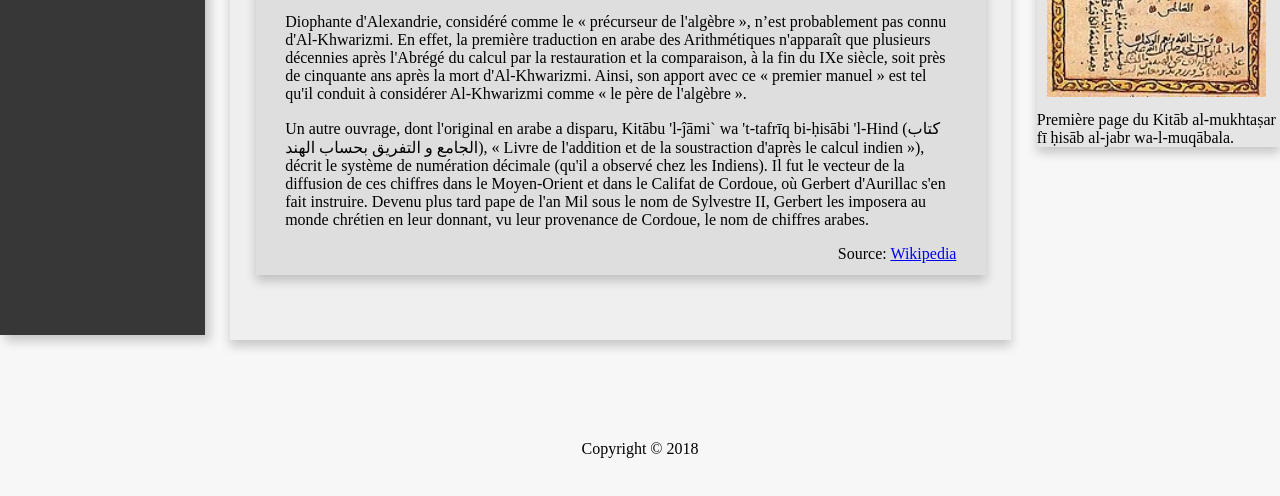
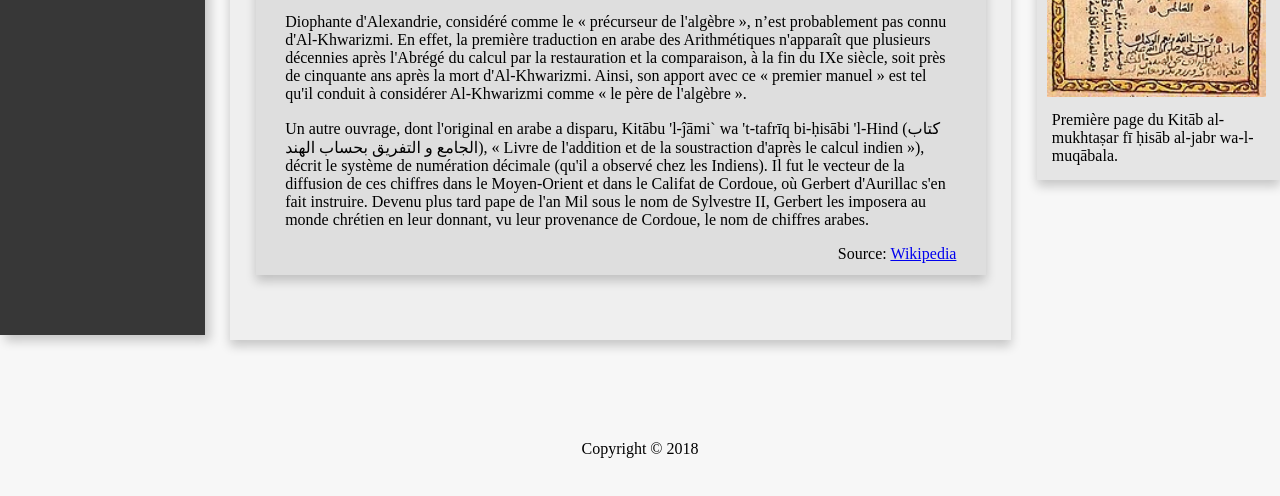
Before and after one commit to Legend96th/web-project, a plain HTML site: page math.html in a window 1280 px wide. Shown: the part 402-898 px from the top of the page. Drawn offline with Linux system fonts and the light colour scheme.

Commit message:
Fixed text spaces in aside

```diff
--- a/css/master.css
+++ b/css/master.css
@@ -142,6 +142,13 @@ body header {
 
 aside blockquote {
     margin: 0;
+      padding: 0 15px 15px 15px;
+
+}
+
+aside figcaption {
+
+      padding: 0 15px 15px 15px;
 }
 body {
     margin: 0;
```
